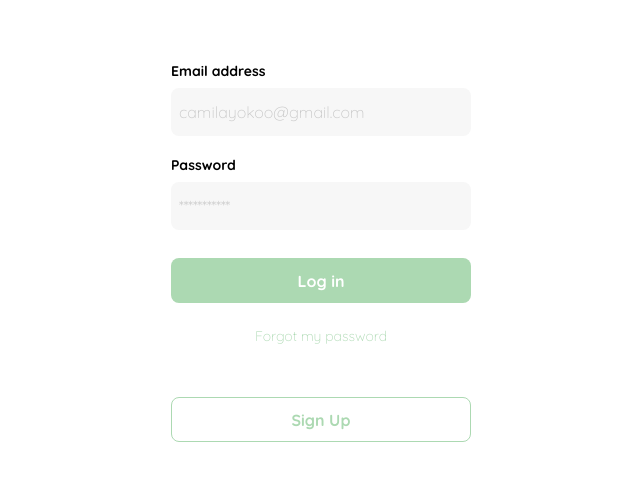
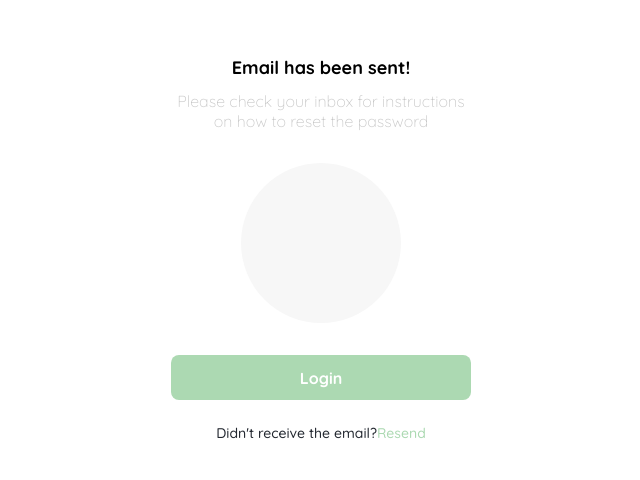
Before and after one commit to Sazocar/yard-sale, a React app: page /recovery-password in a window 1280 px wide. Shown: the part 150-630 px from the top of the page, without its empty margins (319-959 px from the left). Built offline with nearby package versions, Linux system fonts and the light colour scheme.

Commit message:
added react-router and now we have pages

```diff
--- a/package.json
+++ b/package.json
@@ -23,6 +23,7 @@
     "html-webpack-plugin": "^5.5.0",
     "react": "^18.0.0",
     "react-dom": "^18.0.0",
+    "react-router-dom": "^6.3.0",
     "webpack": "^5.72.0",
     "webpack-cli": "^4.9.2",
     "webpack-dev-server": "^4.8.1"
--- a/src/components/App.jsx
+++ /dev/null
@@ -1,14 +0,0 @@
-import React from 'react';
-import { Layout } from '../containers/Layout';
-import { Login } from '../containers/Login';
-import '../styles/global.css';
-
-const App = () => {
-	return (
-		<Layout>
-			<Login />
-		</Layout>
-	);
-};
-
-export { App };
--- a/src/containers/Login.jsx
+++ b/src/containers/Login.jsx
@@ -5,7 +5,7 @@ const Login = () => {
   return (
     <div className="login">
       <div className="form-container">
-        <img src="/logos/logo_yard_sale.svg" alt="logo" className="logo" />
+        {/* <img src="/logos/logo_yard_sale.svg" alt="logo" className="logo" /> */}
 
         <form action="#" className="form">
           <label for="email" className="label">
--- /dev/null
+++ b/src/containers/RecoveryPassword.jsx
@@ -0,0 +1,30 @@
+import React from "react";
+import '../styles/RecoveryPassword.scss';
+
+const RecoveryPassword = () => {
+  return (
+    <div className="login">
+      <div className="form-container">
+        {/* <img src="/logos/logo_yard_sale.svg" alt="logo" className="logo" /> */}
+
+        <h1 className="title">Email has been sent!</h1>
+        <p className="subtitle">
+          Please check your inbox for instructions on how to reset the password
+        </p>
+
+        <div className="email_container">
+          {/* <img src="/icons/email.svg" alt="" className="email-image" /> */}
+        </div>
+
+        <button className="primary-button login-button">Login</button>
+
+        <p className="resend">
+          <span>Didn't receive the email?</span>
+          <a href="/">Resend</a>
+        </p>
+      </div>
+    </div>
+  );
+};
+
+export { RecoveryPassword };
--- /dev/null
+++ b/src/pages/Home.jsx
@@ -0,0 +1,11 @@
+import React from 'react';
+
+const Home = () => {
+	return (
+		<div>
+			<h1>Yard Sale</h1>
+		</div>
+	);
+};
+
+export { Home };
--- /dev/null
+++ b/src/pages/NotFound.jsx
@@ -0,0 +1,11 @@
+import React from 'react';
+
+const NotFound = () => {
+	return (
+		<div>
+			<p>Not found, error 404</p>
+		</div>
+	);
+};
+
+export { NotFound } ;
--- /dev/null
+++ b/src/routes/App.jsx
@@ -0,0 +1,29 @@
+import React from "react";
+import { BrowserRouter, Routes, Route } from "react-router-dom";
+import { Layout } from "../containers/Layout";
+import { Login } from "../containers/Login";
+import { RecoveryPassword } from "../containers/RecoveryPassword";
+import { Home } from "../pages/Home";
+import { NotFound } from "../pages/NotFound";
+import "../styles/global.css";
+
+const App = () => {
+  return (
+    <BrowserRouter>
+      <Layout>
+        <Routes>
+          <Route exact path="/" element={<Home />} />
+          <Route exact path="/login" element={<Login />} />
+          <Route
+            exact
+            path="/recovery-password"
+            element={<RecoveryPassword />}
+          />
+          <Route element={<NotFound />} />
+        </Routes>
+      </Layout>
+    </BrowserRouter>
+  );
+};
+
+export { App };
--- /dev/null
+++ b/src/styles/RecoveryPassword.scss
@@ -0,0 +1,82 @@
+@use './vars';
+
+.login {
+	width: 100%;
+	height: 100vh;
+	display: grid;
+	place-items: center;
+}
+
+.form-container {
+	display: grid;
+	grid-template-rows: auto 1fr auto;
+	width: 300px;
+}
+
+.logo {
+	width: 60%;
+	margin: 80px auto;
+	display: none;
+}
+
+.title {
+	font-size: var(--lg);
+	margin-bottom: 12px;
+	text-align: center;
+}
+
+.subtitle {
+	margin-top: 0px;
+	margin-bottom: 32px;
+	color: var(--very-light-pink);
+	font-size: var(--md);
+	font-weight: 300;
+	text-align: center;
+}
+
+.email_container {
+	width: 160px;
+	height: 160px;
+	display: grid;
+	place-content: center;
+	place-self: center;
+	background-color: var(--text-input-field);
+	border-radius: 50%;
+	margin-bottom: 16px;
+}
+
+.resend {
+	margin-top: -8px;
+	font-size: var(--sm);
+	color: var(--dark);
+	text-align: center;
+}
+
+.resend a {
+	color: var(--hospital-green);
+	text-decoration: none;
+}
+
+.primary-button {
+	width: 100%;
+	background-color: var(--hospital-green);
+	border: none;
+	border-radius: 8px;
+	height: 45px;
+	color: var(--white);
+	font-weight: bold;
+	font-family: 'Quicksand', sans-serif;
+	font-size: var(--md);
+	cursor: pointer;
+}
+
+.login-button {
+	margin-top: 16px;
+	margin-bottom: 32px;
+}
+
+@media (max-width: 640px) {
+	.logo {
+		display: block;
+	}
+}
--- a/webpack.config.js
+++ b/webpack.config.js
@@ -7,6 +7,7 @@ module.exports = {
   output: {
     path: path.resolve(__dirname, "dist"),
     filename: "bundle.js",
+		publicPath: '/'
   },
   mode: "development",
   resolve: {
@@ -48,6 +49,7 @@ module.exports = {
     static: {
       directory: path.join(__dirname, "dist"),
     },
+		historyApiFallback: true,
     compress: true,
     port: 8080,
   },
```
Also changed, not shown: src/index.js (+5 -5 lines), 1 other file (tests, documents, lock files or other folders).
